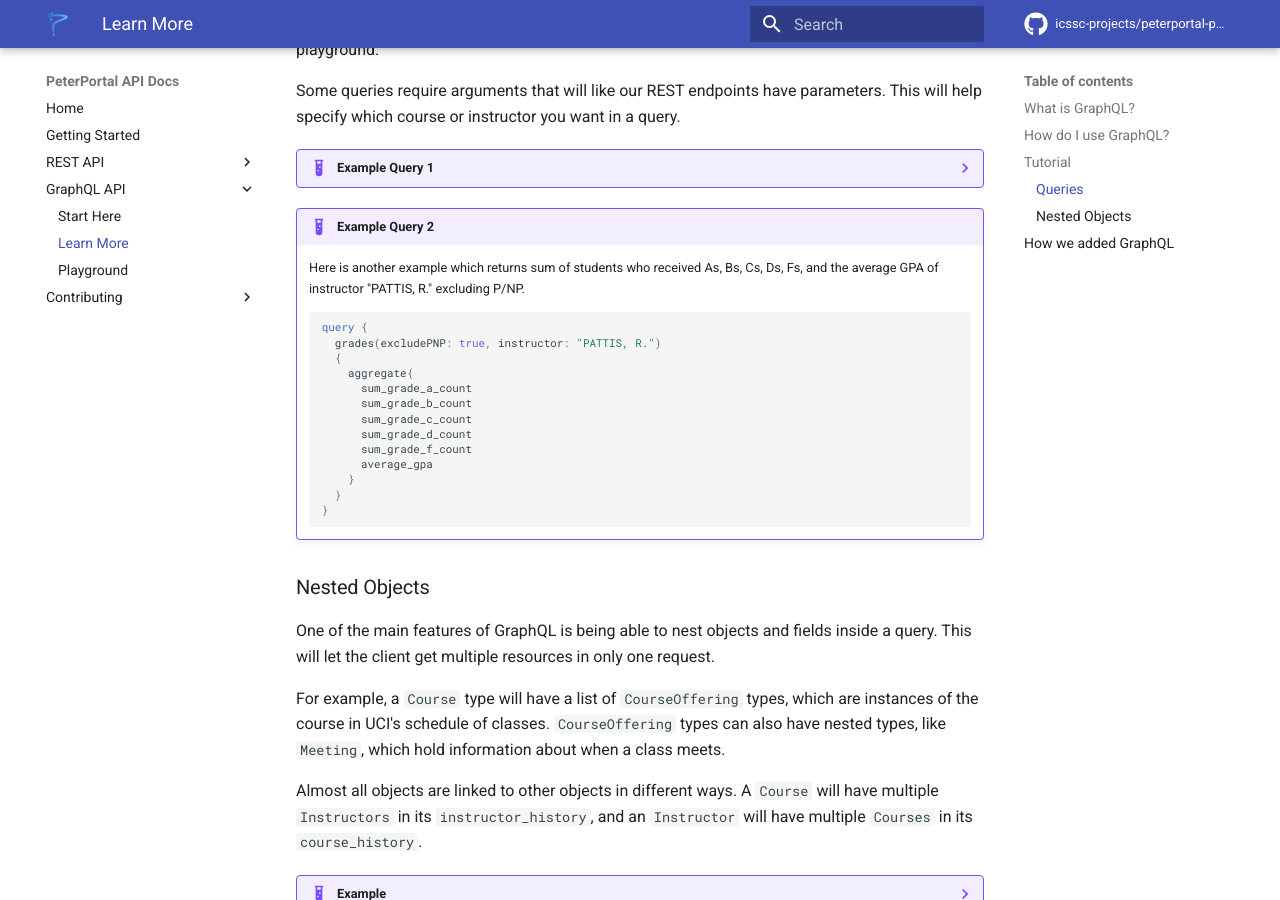
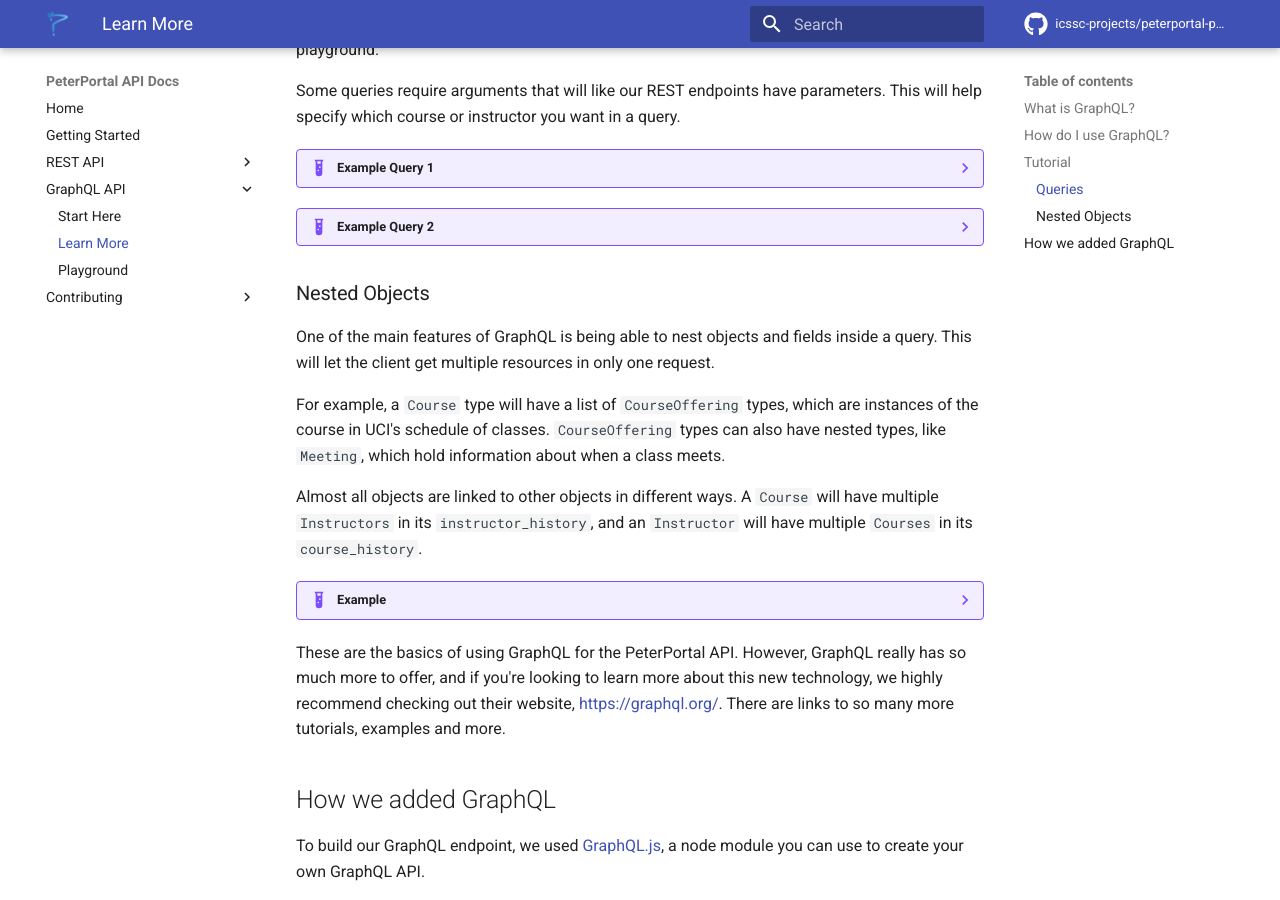
Before and after one commit to icssc/peterportal-public-api, an MkDocs documentation site: the page built from docs/GraphQL-API/learn_more.md, in a window 1280 px wide and 900 px high, scrolled down 1819 px. Built offline with MkDocs 1.6.1 and Material for MkDocs 9.7.7, drawn with Linux system fonts in a browser that asks for light colours; comment, search, counter and statistics services are not loaded.

Commit message:
changed admonition to collapsible

````diff
--- a/docs/GraphQL-API/learn_more.md
+++ b/docs/GraphQL-API/learn_more.md
@@ -98,7 +98,7 @@ Some queries require arguments that will like our REST endpoints have parameters
       }
     }
 
-!!! example "Example Query 2"
+??? example "Example Query 2"
     Here is another example which returns sum of students who received As, Bs, Cs, Ds, Fs, and the average GPA of instructor "PATTIS, R." excluding P/NP.
 
     ``` graphql
````
